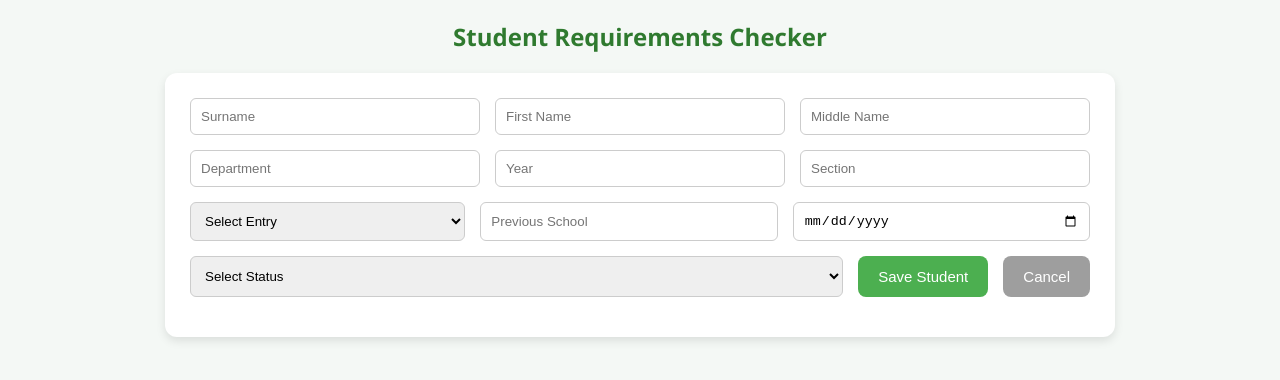
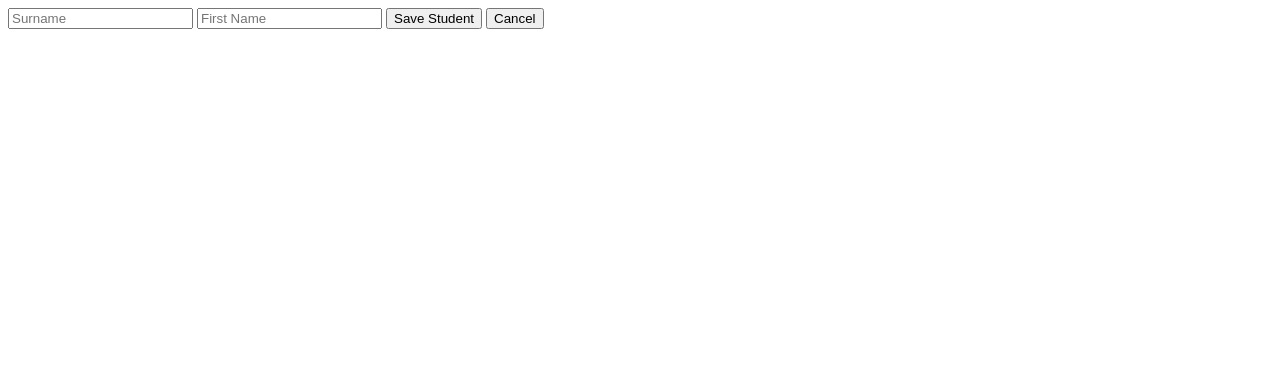
Before and after one commit to Sidgeee/student-requirements-checker, a plain HTML site: page index.html in a window 1280 px wide. Drawn offline with Linux system fonts and the light colour scheme.

Commit message:
Update index.html

```diff
--- a/index.html
+++ b/index.html
@@ -1,159 +1,39 @@
 <!DOCTYPE html>
-<html lang="en">
+<html>
 <head>
-<meta charset="UTF-8">
-<meta name="viewport" content="width=device-width, initial-scale=1.0">
-<title>Student Requirements Checker</title>
-
-<style>
-body {
-  font-family: 'Segoe UI', Tahoma, Geneva, Verdana, sans-serif;
-  background-color: #f4f8f5;
-  margin: 0;
-  padding: 0;
-}
-
-h2, h3 {
-  text-align: center;
-  color: #2f7a2f;
-}
-
-.form-container {
-  background-color: white;
-  max-width: 900px;
-  margin: 20px auto;
-  padding: 25px;
-  border-radius: 12px;
-  box-shadow: 0 4px 10px rgba(0,0,0,0.1);
-}
-
-.form-row {
-  display: flex;
-  flex-wrap: wrap;
-  gap: 15px;
-  margin-bottom: 15px;
-}
-
-input, select {
-  flex: 1 1 200px;
-  padding: 10px;
-  border-radius: 6px;
-  border: 1px solid #ccc;
-}
-
-button {
-  padding: 12px 20px;
-  border: none;
-  border-radius: 8px;
-  font-size: 15px;
-  cursor: pointer;
-}
-
-.save-btn {
-  background-color: #4CAF50;
-  color: white;
-}
-
-.cancel-btn {
-  background-color: #9e9e9e;
-  color: white;
-}
-
-button:hover {
-  opacity: 0.9;
-}
-
-@media (max-width: 768px) {
-  .form-row { flex-direction: column; }
-}
-</style>
+  <meta charset="UTF-8">
+  <title>Student Form</title>
 </head>
-
 <body>
 
-<h2>Student Requirements Checker</h2>
-
-<div class="form-container">
 <form id="studentForm">
-
-  <div class="form-row">
-    <input type="text" id="surname" placeholder="Surname" required>
-    <input type="text" id="firstname" placeholder="First Name" required>
-    <input type="text" id="middlename" placeholder="Middle Name" required>
-  </div>
-
-  <div class="form-row">
-    <input type="text" id="dept" placeholder="Department" required>
-    <input type="text" id="year" placeholder="Year" required>
-    <input type="text" id="section" placeholder="Section" required>
-  </div>
-
-  <div class="form-row">
-    <select id="entry" required>
-      <option value="">Select Entry</option>
-      <option value="Regular">Regular</option>
-      <option value="Transferee">Transferee</option>
-    </select>
-    <input type="text" id="prevschool" placeholder="Previous School">
-    <input type="date" id="birthdate" required>
-  </div>
-
-  <div class="form-row">
-    <select id="status" required>
-      <option value="">Select Status</option>
-      <option value="Complete">Complete</option>
-      <option value="Pending">Pending</option>
-    </select>
-
-    <button type="submit" class="save-btn">Save Student</button>
-    <button type="button" id="cancelBtn" class="cancel-btn">Cancel</button>
-  </div>
-
+  <input name="surname" placeholder="Surname" required>
+  <input name="firstname" placeholder="First Name" required>
+  <button type="submit">Save Student</button>
+  <button type="button" onclick="document.getElementById('studentForm').reset()">Cancel</button>
 </form>
-</div>
 
 <script>
-const WEB_APP_URL = "https://script.google.com/macros/s/AKfycbxM5j42uxn6TY6Eo1ezK4i2xShhMHXAItQFsGS5VuFonIvlH5R9PFL5IBMRZSCiMkTR/exec";
+const SCRIPT_URL = "PASTE_YOUR_NEW_DEPLOYMENT_URL_HERE";
 
-// SAVE STUDENT
-document.getElementById("studentForm").addEventListener("submit", function(e){
+document.getElementById("studentForm").addEventListener("submit", function(e) {
   e.preventDefault();
 
-  const data = {
-    surname: surname.value,
-    firstname: firstname.value,
-    middlename: middlename.value,
-    dept: dept.value,
-    year: year.value,
-    section: section.value,
-    entry: entry.value,
-    prevschool: prevschool.value,
-    birthdate: birthdate.value,
-    status: status.value
-  };
+  const formData = new FormData(this);
 
-  fetch(WEB_APP_URL, {
+  fetch(SCRIPT_URL, {
     method: "POST",
-    headers: { "Content-Type": "application/json" },
-    body: JSON.stringify(data)
+    body: formData
   })
-  .then(res => res.json())
-  .then(result => {
-    if(result.success){
-      alert("✅ Student saved successfully!");
-      studentForm.reset();
-    } else {
-      alert("❌ Failed to save data");
-    }
+  .then(res => res.text())
+  .then(data => {
+    alert("Saved successfully!");
+    this.reset();
   })
-  .catch(() => alert("❌ Connection error"));
-});
-
-// CANCEL BUTTON
-document.getElementById("cancelBtn").addEventListener("click", () => {
-  if(confirm("Clear all fields?")){
-    studentForm.reset();
-  }
+  .catch(err => {
+    alert("Connection error");
+    console.error(err);
+  });
 });
 </script>
 
```
